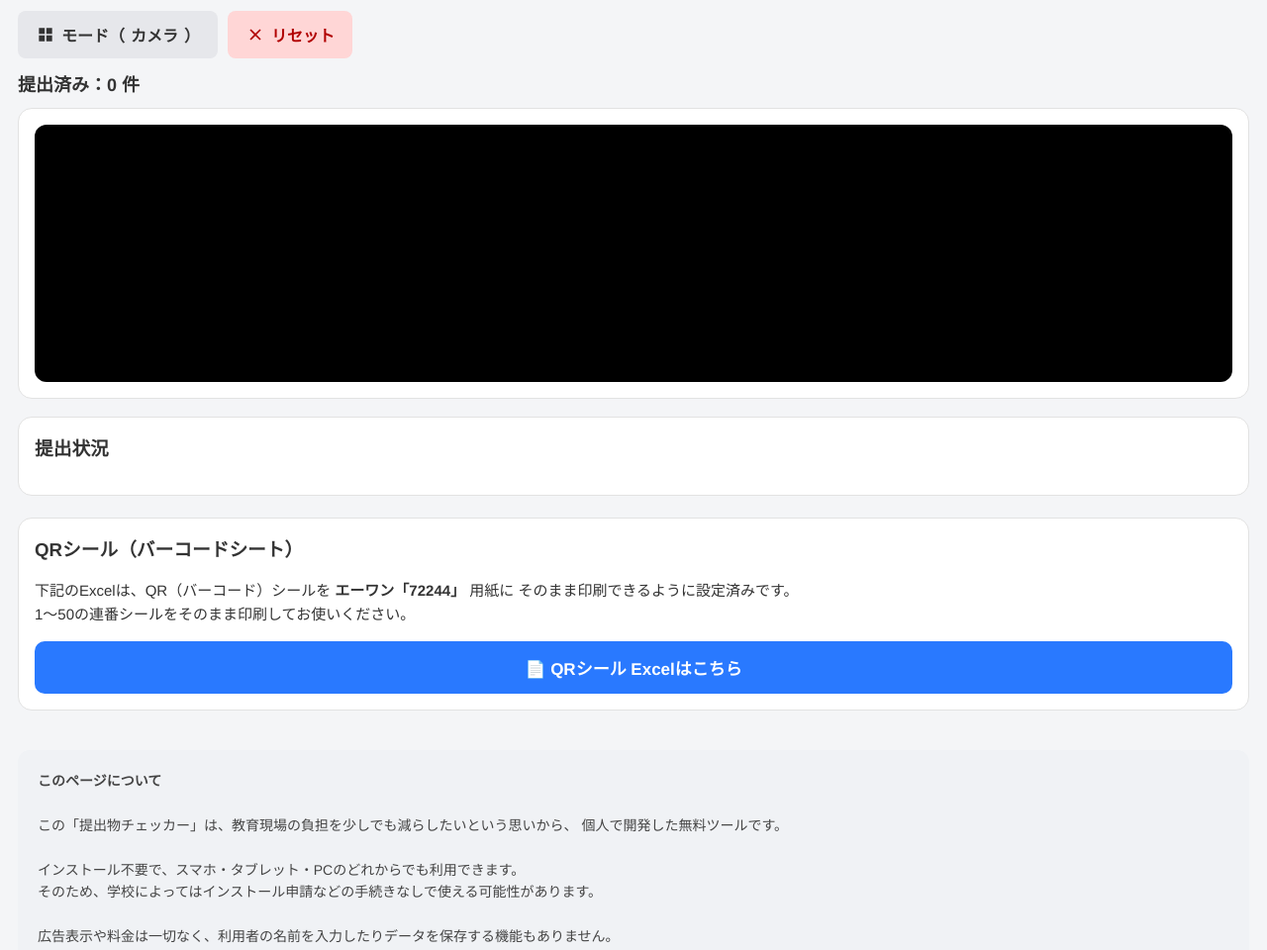
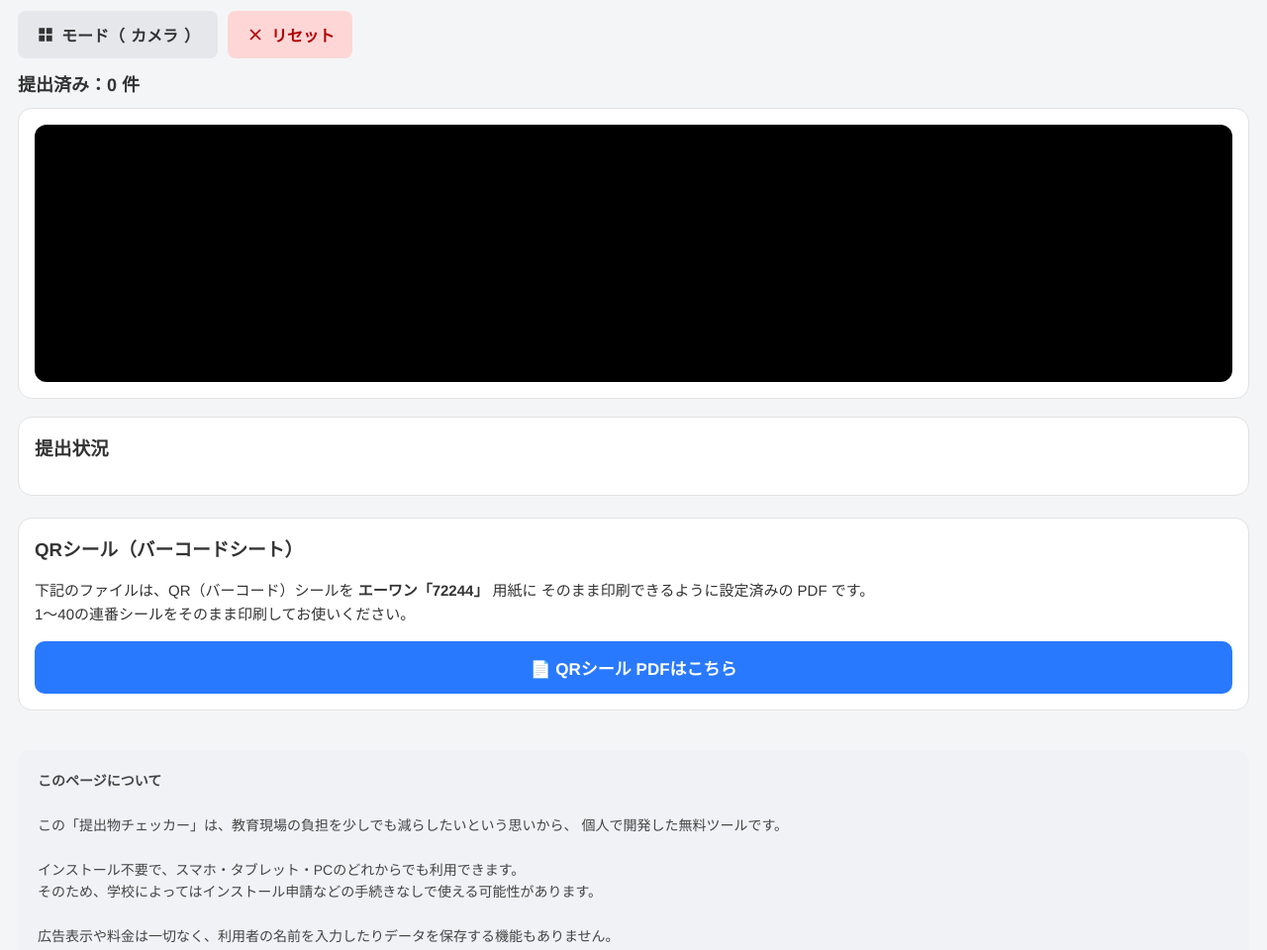
Before and after one commit to Tyson711128/qrscanner, a plain HTML site: page index.html in a window 1280 px wide. Shown: the part 126-1086 px from the top of the page at 99% size. Drawn offline with Linux system fonts and the light colour scheme; a script that the page names is missing.

Commit message:
Update index.html

```diff
--- a/index.html
+++ b/index.html
@@ -356,17 +356,17 @@ renderGrid();
 startCamera();
 </script>
 
-   <div class="card" style="margin-top:22px;">
+<div class="card" style="margin-top:22px;">
   <h3 style="margin-top:0;">QRシール（バーコードシート）</h3>
 
   <p style="line-height:1.6; font-size:15px;">
-    下記のExcelは、QR（バーコード）シールを
+    下記のファイルは、QR（バーコード）シールを
     <strong>エーワン「72244」</strong> 用紙に
-    そのまま印刷できるように設定済みです。<br>
-    1〜50の連番シールをそのまま印刷してお使いください。
+    そのまま印刷できるように設定済みの PDF です。<br>
+    1〜40の連番シールをそのまま印刷してお使いください。
   </p>
 
-  <a href="https://docs.google.com/spreadsheets/d/1zwNyhF5TpF0F1Ghwv3KolxYcPAFhVYoH/edit?usp=sharing&ouid=105968082338084233361&rtpof=true&sd=true"
+  <a href="https://drive.google.com/file/d/1nxp0AKwtKfb8ZP0go2E3Q7Vph5pDuHSJ/view?usp=sharing"
      target="_blank"
      style="
         display:block;
@@ -380,7 +380,7 @@ startCamera();
         font-weight:700;
         text-decoration:none;
      ">
-    📄 QRシール Excelはこちら
+    📄 QRシール PDFはこちら
   </a>
 </div>
 <!-- フッター説明 -->
```
